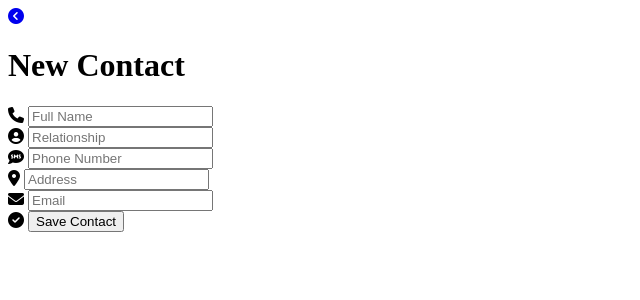
After one commit to ShafiArnob/contact-list-app-django, a Django app: page /add-contact/ in a window 1280 px wide. The commit adds this page. Shown: the top 300 px of the page, without its empty margins (0-640 px from the left). Run offline with Django 3.2, Linux system fonts and the light colour scheme; some libraries are stand-ins or nearby versions.

Commit message:
Create Contact

```diff
--- a/contact/urls.py
+++ b/contact/urls.py
@@ -4,5 +4,6 @@ from . import views
 
 
 urlpatterns = [
-    path('',views.index,name='index')
+    path('',views.index,name='index'),
+    path('add-contact/', views.add_contact, name='add-contact')
 ]
--- a/contact/views.py
+++ b/contact/views.py
@@ -1,5 +1,18 @@
-from django.shortcuts import render
-
+from django.shortcuts import redirect, render
+from . models import Contact
 # Create your views here.
 def index(request):
   return render(request,'index.html')
+
+def add_contact(request):
+  if request.method == 'POST':
+    new_contact = Contact(
+      full_name = request.POST['fullname'],
+      relationship = request.POST['relationship'],
+      email = request.POST['email'],
+      phone_number = request.POST['phone-number'],
+      address = request.POST['address']
+    )
+    new_contact.save()
+    return redirect('/')
+  return render(request,'new.html')
--- a/templates/index.html
+++ b/templates/index.html
@@ -19,8 +19,8 @@
       <form action="" class="search-bar">
         <input type="search-name" class="contact-search" name="search-area" placeholder="Search">
       </form>
-
-      <a href="#">
+      {% comment %} Add Contact {% endcomment %}
+      <a href="{% url 'add-contact' %}">
         <i class="fas fa-plus-circle add"></i>
       </a>
     </header>
--- /dev/null
+++ b/templates/new.html
@@ -0,0 +1,77 @@
+{% load static %}
+
+<!DOCTYPE html>
+<html>
+
+<head>
+	<meta charset="UTF-8">
+	<meta name="viewport" content="width=device-width, initial-scale=1.0">
+	<link rel="stylesheet" type="text/css" href="{% static 'style-edit.css' %}">
+
+	<link rel="preconnect" href="https://fonts.gstatic.com">
+	<link href="https://fonts.googleapis.com/css2?family=Inter&display=swap" rel="stylesheet">
+
+	<script src="https://kit.fontawesome.com/6b20b1c14d.js" crossorigin="anonymous"></script>
+	<title>Edit Contact</title>
+</head>
+
+<body>
+	<div class='container'>
+		<header class="hero">
+
+			<a href="{% url 'index' %}">
+				<i class="fas fa-chevron-circle-left back-btn"></i>
+			</a>
+
+			<div class="hero-info">
+				<h1 class="name">New Contact</h1>
+			</div>
+		</header>
+
+		<form action="" method="POST">
+			{% csrf_token %}
+			<section class="contact-info">
+
+				<div class="info-line">
+					<i class="fas fa-phone icon-gradient"></i>
+					<input type="text" class="type" name="fullname" placeholder="Full Name">
+				</div>
+
+				<div class="info-line">
+					<i class="fas fa-user-circle icon-gradient"></i>
+					<input type="text" class="type" name="relationship" placeholder="Relationship">
+				</div>
+
+				<div class="info-line">
+					<i class="fas fa-sms icon-gradient"></i>
+					<input type="text" class="type" name="phone-number" placeholder="Phone Number">
+				</div>
+
+				<div class="info-line">
+					<i class="fas fa-map-marker-alt icon-gradient location"></i>
+					<input type="text" class="type" name="address" placeholder="Address">
+				</div>
+
+				<div class="info-line">
+					<i class="fas fa-envelope icon-gradient location"></i>
+					<input type="text" class="type" name="email" placeholder="Email">
+				</div>
+
+			</section>
+
+			<section class="button-container">
+
+
+				<div class="update-contact">
+					<i id="save" class="fas fa-check-circle icon-gradient"></i>
+					<button type=" submit" class="button">Save Contact</button>
+				</div>
+			</section>
+
+
+		</form>
+	</div>
+
+</body>
+
+</html>
```
Also changed, not shown: db.sqlite3.
